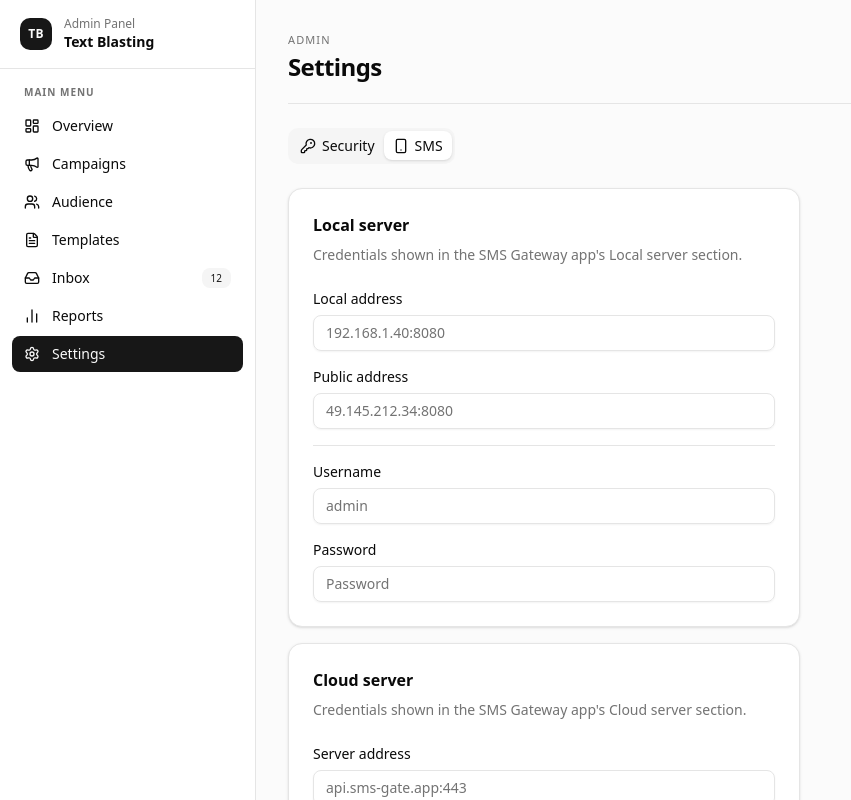
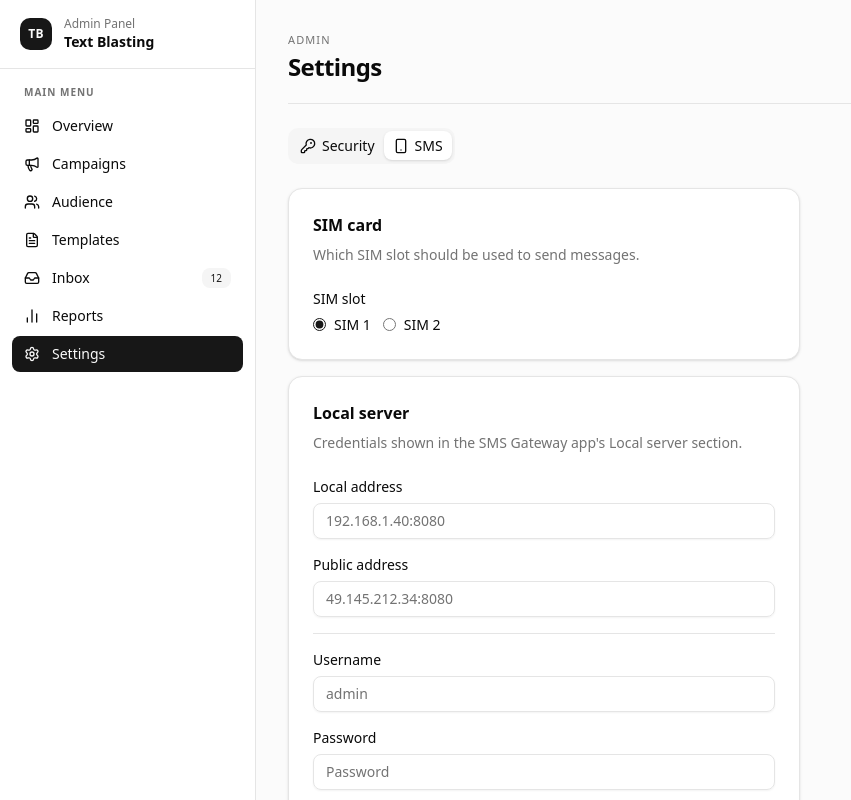
Before and after one commit to arukenimon/text-blasting, a Next.js app: page /admin/settings in a window 1280 px wide. Both pictures are taken after a click on the tab "SMS". Shown: the top 800 px of the page, without its empty margins (0-851 px from the left). Built offline with nearby package versions, Linux system fonts and the light colour scheme; no server answers; the database is empty.

Commit message:
Fixed slot number

```diff
--- a/app/admin/campaigns/page.tsx
+++ b/app/admin/campaigns/page.tsx
@@ -359,6 +359,7 @@ export default function CampaignsPage() {
 
     const queryClient = useQueryClient();
 
+    const { user,profile } = useAuth();
     const sendTestBlast = useMutation({
         mutationFn: async ({ item }: { item: CampaignItem_ }) => {
             const contacts = item.segments?.contacts ?? [];
@@ -372,9 +373,7 @@ export default function CampaignsPage() {
                         body: JSON.stringify({
                             textMessage: { text: personalizedText },
                             phoneNumbers: [`+63${contact.phone_no}`],
-                            simNumber: 2,
-                            withDeliveryReport: true,
-                            campaign_id: item.id,
+                            simNumber: profile?.sim_slot ?? 1,
                         })
                     });
                     return response.json();
@@ -402,7 +401,6 @@ export default function CampaignsPage() {
         }
     })
 
-    const { user } = useAuth();
 
     useEffect(() => console.log('user:', user), [user]);
 
--- a/app/admin/settings/QueryOptions.ts
+++ b/app/admin/settings/QueryOptions.ts
@@ -6,7 +6,7 @@ export const getProfileOption = () => queryOptions({
     queryFn: async () => {
         const { data, error } = await supabase
             .from('profile')
-            .select('local_server, cloud_server')
+            .select('local_server, cloud_server,sim_slot')
             .single()
         if (error) throw new Error(error.message)
         return data ?? null
--- a/app/admin/settings/actions.ts
+++ b/app/admin/settings/actions.ts
@@ -50,6 +50,7 @@ export async function update_sms_gateway(_prevState: unknown, formData: FormData
         cloud_address: formData.get('cloud_address'),
         cloud_username: formData.get('cloud_username'),
         cloud_password: formData.get('cloud_password'),
+        sim_slot: formData.get('sim_slot'),
     })
 
     if (!validated.success) {
@@ -59,7 +60,7 @@ export async function update_sms_gateway(_prevState: unknown, formData: FormData
     const userId = await getCurrentUserId()
     if (!userId) return { success: false, errors: { _: ['Not authenticated.'] } }
 
-    const { local_address, public_address, local_username, local_password, cloud_address, cloud_username, cloud_password } = validated.data
+    const { local_address, public_address, local_username, local_password, cloud_address, cloud_username, cloud_password, sim_slot } = validated.data
 
     const { error } = await supabase
         .from('profile')
@@ -68,6 +69,7 @@ export async function update_sms_gateway(_prevState: unknown, formData: FormData
                 id: userId,
                 local_server: { local_address, public_address, username: local_username, password: local_password },
                 cloud_server: { server_address: cloud_address, username: cloud_username, password: cloud_password },
+                sim_slot: Number(sim_slot),
             },
             { onConflict: 'id' }
         )
--- a/app/admin/settings/page.tsx
+++ b/app/admin/settings/page.tsx
@@ -115,6 +115,24 @@ function SmsTab() {
 
     return (
         <form action={action} className="space-y-4">
+            <Section title="SIM card" description="Which SIM slot should be used to send messages.">
+                <Field label="SIM slot" error={state.errors.sim_slot?.[0]}>
+                    <div className="flex gap-3">
+                        {(["1", "2"] as const).map((slot) => (
+                            <label key={slot} className="flex items-center gap-2 cursor-pointer">
+                                <input
+                                    type="radio"
+                                    name="sim_slot"
+                                    value={slot}
+                                    defaultChecked={String(profile?.sim_slot ?? 1) === slot}
+                                    className="accent-primary"
+                                />
+                                <span className="text-sm">SIM {slot}</span>
+                            </label>
+                        ))}
+                    </div>
+                </Field>
+            </Section>
             <Section title="Local server" description="Credentials shown in the SMS Gateway app's Local server section.">
                 <Field label="Local address" error={state.errors.local_address?.[0]}>
                     <Input name="local_address" placeholder="192.168.1.40:8080" defaultValue={profile?.local_server?.local_address} />
--- a/app/admin/settings/schema.ts
+++ b/app/admin/settings/schema.ts
@@ -29,4 +29,5 @@ export const SmsGatewaySchema = z.object({
     cloud_address: z.string().min(1, { error: 'Server address is required.' }).trim(),
     cloud_username: z.string().min(1, { error: 'Username is required.' }).trim(),
     cloud_password: z.string().min(1, { error: 'Password is required.' }),
+    sim_slot: z.enum(['1', '2'], { error: 'SIM slot must be 1 or 2.' }),
 })
```
Also changed, not shown: 1 other file (tests, documents, lock files or other folders).
